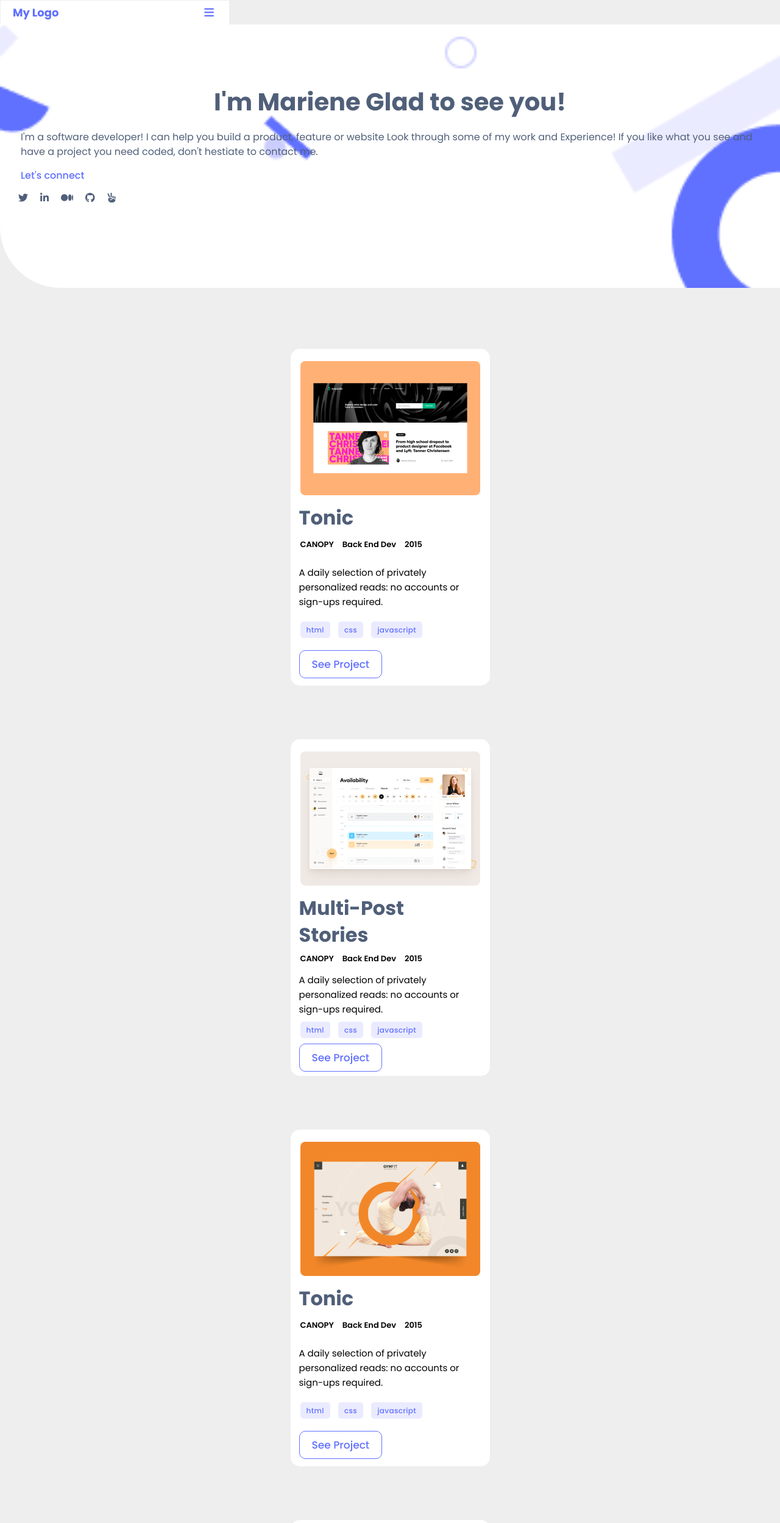
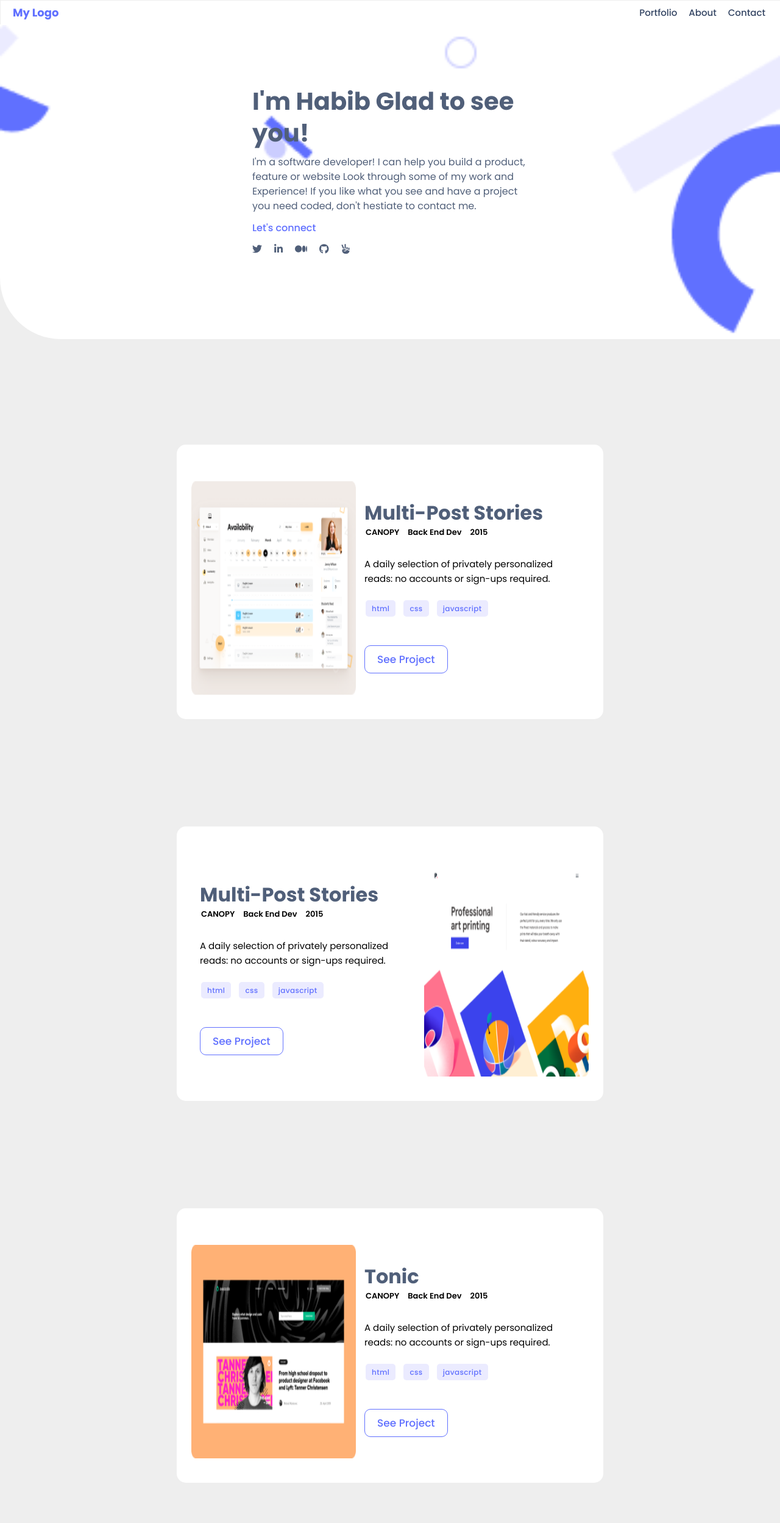
Before and after one commit to HabibPayenda/portfolio, a website: page index.html in a window 1280 px wide. Shown: the top 2497 px of the page at 61% size. Drawn offline with Linux system fonts and the light colour scheme.

Commit message:
Media Queries Added for 768px screen

```diff
--- a/index.html
+++ b/index.html
@@ -5,6 +5,7 @@
     <meta http-equiv="X-UA-Compatible" content="IE=edge">
     <meta name="viewport" content="width=device-width, initial-scale=1.0">
     <link rel="stylesheet" href="styles.css">
+    <link rel="stylesheet" href="mediaQueries.css">
     <script src="https://kit.fontawesome.com/105bcdf182.js" crossorigin="anonymous"></script>
     <link rel="preconnect" href="https://fonts.googleapis.com">
     <link rel="preconnect" href="https://fonts.gstatic.com" crossorigin>
@@ -15,12 +16,17 @@
     <header>
         <nav class="navbar">
             <a href="#" class="logo">My Logo</a>
+            <ul>
+                <li>Portfolio</li>
+                <li>About</li>
+                <li>Contact</li>
+            </ul>
             <i id="menu" class="fa-solid fa-bars"></i>
         </nav>
     </header>
     <section class="headline">
         <div class="text-holder">
-            <h1 class="primary-text">I'm Mariene Glad to see you!</h1>
+            <h1 class="primary-text">I'm Habib Glad to see you!</h1>
             <p class="details">
                 I'm a software developer! I can help you
                 build a product, feature or website Look
@@ -30,7 +36,6 @@
                 hestiate to contact me.
             </p>
             <a href="#" class="connect">Let's connect</a>
-        </div>
             <div class="fa-container">
 
                   <i class="fa-brands fa-twitter fa"></i>
@@ -40,13 +45,14 @@
                   <i class="fa-solid fa-hand-peace fa"></i>
 
             </div>
+        </div>
     </section>
 
     <section class="works-section">
-        <div class="card">
-            <img class="card-img" src="./img/pic1.png" alt="first-project">
+        <div class="card card-1">
+            <img class="card-img card-image-1" src="./img/pic1.png" alt="first-project">
+            <div class="details-container card-details-1">
                 <h2 class="main-title">Tonic</h2>
-            <div class="details-container">
                 <ul>
                     <li class="main-item">canopy</li>
                     <li class="sub-item">Back End Dev</li>
@@ -65,10 +71,10 @@
                 <a class="see-project" href="#">See Project</a>
             </div>
         </div>
-        <div class="card">
-            <img class="card-img" src="./img/pic2.png" alt="first-project">
+        <div class="card card-2">
+            <img class="card-img card-img-2" src="./img/pic2.png" alt="first-project">
+            <div class="details-container card-details-2">
                 <h2 class="main-title">Multi-Post Stories</h2>
-            <div class="details-container">
                 <ul>
                     <li class="main-item">canopy</li>
                     <li class="sub-item">Back End Dev</li>
@@ -87,10 +93,10 @@
                 <a class="see-project" href="#">See Project</a>
             </div>
         </div>
-        <div class="card">
-            <img class="card-img" src="./img/pic3.png" alt="first-project">
+        <div class="card card-3">
+            <img class="card-img card-img-3" src="./img/pic3.png" alt="first-project">
+            <div class="details-container card-detail-3">
                 <h2 class="main-title">Tonic</h2>
-            <div class="details-container">
                 <ul>
                     <li class="main-item">canopy</li>
                     <li class="sub-item">Back End Dev</li>
@@ -109,10 +115,10 @@
                 <a class="see-project" href="#">See Project</a>
             </div>
         </div>
-        <div class="card">
-            <img class="card-img" src="./img/pic4.png" alt="first-project">
+        <div class="card card-4">
+            <img class="card-img card-img-4" src="./img/pic4.png" alt="first-project">
+            <div class="details-container card-detail-4">
                 <h2 class="main-title">Multi-Post Stories</h2>
-            <div class="details-container">
                 <ul>
                     <li class="main-item">canopy</li>
                     <li class="sub-item">Back End Dev</li>
@@ -145,7 +151,6 @@
                 hestiate to contact me.
             </p>
             <a href="#" class="connect">Let's connect</a>
-        </div>
             <div class="fa-container-about">
                 <ul>
                     <li>
@@ -176,6 +181,8 @@
                 </ul>
             </div>
             <a class="see-project-about" href="#">Get My Resume!</a>
+        </div>
+
         <div class="details-2">
             <ul>
                 <li>
--- /dev/null
+++ b/mediaQueries.css
@@ -0,0 +1,144 @@
+@media only screen and (min-width: 786px) {
+  header {
+    position: absolute;
+    width: 100%;
+    height: 44px;
+    left: 1px;
+    top: 1px;
+  }
+
+  #menu {
+    display: none;
+  }
+
+  .navbar ul li {
+    display: inline;
+  }
+
+  .text-holder {
+    display: flex;
+    flex-direction: column;
+    justify-content: center;
+    align-items: center;
+    padding-top: 100px;
+    width: 500px;
+  }
+
+  .works-section {
+    margin-top: 100px;
+    display: grid;
+    align-items: center;
+    justify-content: center;
+    grid-template-columns: 700px;
+    grid-template-rows: repeat(4, 596px);
+    grid-column-gap: 10px;
+    grid-row-gap: 30px;
+  }
+
+  .card {
+    display: flex;
+    flex-direction: row;
+    height: 450px;
+    width: 700px;
+    background-color: rgb(255, 255, 255);
+    border-radius: 15px;
+    padding: 24px;
+  }
+
+  .card-1 {
+    grid-row-start: 3;
+    grid-row-end: 4;
+  }
+
+  .card-3 {
+    grid-row-start: 4;
+    grid-row-end: 5;
+  }
+
+  .card-img-3 {
+    order: 2;
+  }
+
+  .card-4 {
+    grid-row-start: 2;
+    grid-row-end: 3;
+  }
+
+  .card-img-4 {
+    order: 2;
+  }
+
+  .card-img {
+    margin-top: 20px;
+    width: 270px;
+    height: 350px;
+  }
+
+  .sub-item {
+    margin-top: 20px;
+  }
+
+  .card-text {
+    margin-top: 32px;
+  }
+
+  .tech-used {
+    margin-top: 28px;
+  }
+
+  .see-project {
+    margin-top: 52px;
+  }
+
+  .about-myself {
+    height: 924px;
+    flex-direction: row;
+    align-items: flex-start;
+    justify-content: center;
+    padding-top: 166px;
+  }
+
+  .dropdown-item {
+    flex-direction: column;
+    align-items: center;
+    justify-content: center;
+    width: 122px;
+    height: 120px;
+  }
+
+  .details-2-title {
+    margin: 10px;
+  }
+
+  .contact {
+    height: 779px;
+    width: 100%;
+    margin-top: -140px;
+    display: flex;
+    justify-content: space-around;
+    flex-direction: column;
+    text-align: center;
+    background-size: cover;
+    background-image: url("./img/contact.png");
+    background-color: rgb(96, 112, 255);
+    align-items: center;
+    padding: 100px 24px;
+    border-top-left-radius: 100px;
+  }
+
+  .contact-text {
+    width: 569px;
+  }
+
+  .contact form {
+    width: 447px;
+  }
+
+  .button {
+    align-self: center;
+  }
+
+  .last-div {
+    display: none;
+  }
+}
--- a/styles.css
+++ b/styles.css
@@ -24,6 +24,18 @@ header {
   padding: 10px;
   margin: 0;
   background-color: rgb(255, 255, 255);
+}
+
+.navbar ul li {
+  display: none;
+  list-style: none;
+  font-family: 'Poppins', Arial, Helvetica, sans-serif;
+  font-style: normal;
+  font-weight: 500;
+  font-size: 15px;
+  line-height: 20px;
+  color: rgb(52, 69, 99);
+  margin-right: 15px;
 }
 
 .logo {
@@ -64,7 +76,9 @@ header {
   justify-content: center;
   align-items: center;
   padding-top: 100px;
-  margin: 1px 24px;
+  width: 327px;
+  padding-right: 24px;
+  padding-left: 24px;
 }
 
 .primary-text {
@@ -83,7 +97,6 @@ header {
   font-weight: 400;
   font-size: 16px;
   line-height: 24px;
-  padding: 10px;
   border-radius: 10px;
   color: rgb(80, 95, 121);
 }
@@ -95,12 +108,12 @@ header {
   font-size: 16px;
   line-height: 24px;
   color: rgb(96, 112, 255);
-  padding: 5px 10px;
   display: flex;
   align-self: flex-start;
   border-radius: 5px;
   text-decoration: none;
   transition: all 0.2s;
+  padding-top: 12px;
 }
 
 .connect:hover {
@@ -120,9 +133,8 @@ header {
 .fa-container {
   display: flex;
   align-self: flex-start;
-  padding-left: 30px;
   padding-bottom: 30px;
-  padding-top: 10px;
+  padding-top: 14px;
 }
 
 .fa {
@@ -137,7 +149,8 @@ header {
   display: grid;
   align-items: center;
   justify-content: center;
-  grid-template-columns: 4;
+  grid-template-columns: 327px;
+  grid-template-rows: repeat(4, 596px);
   grid-column-gap: 10px;
   grid-row-gap: 88px;
 }
@@ -287,7 +300,7 @@ header {
   display: flex;
   padding-bottom: 30px;
   padding-top: 10px;
-  margin-left: 35px;
+  align-self: flex-start;
 }
 
 .fa-container-about ul li {
@@ -311,7 +324,7 @@ header {
   border-radius: 10px;
   color: rgb(96, 112, 255);
   transition: all 0.2s;
-  margin-left: 35px;
+  align-self: flex-start;
 }
 
 .see-project-about:hover {
```
Lines whose indentation alone changed are shown as unchanged.
